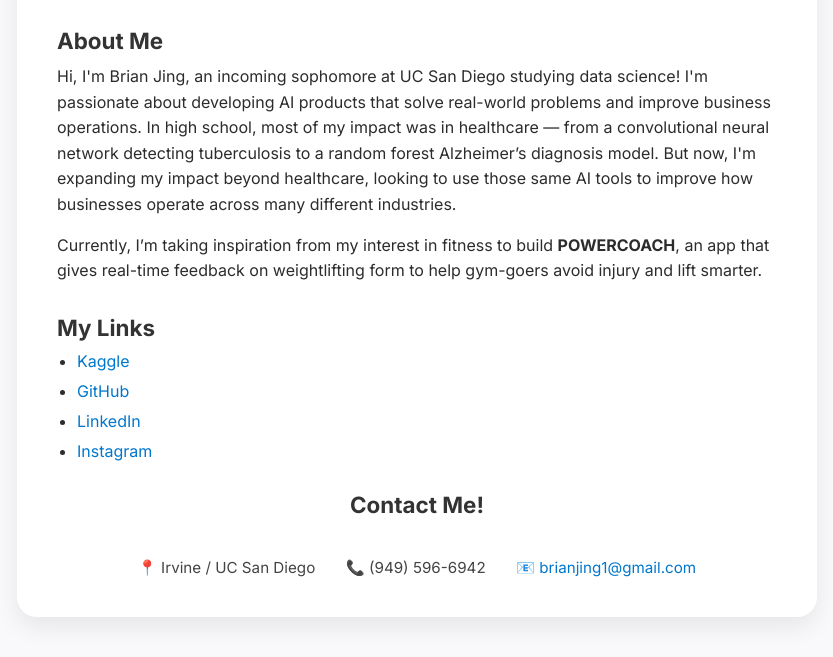
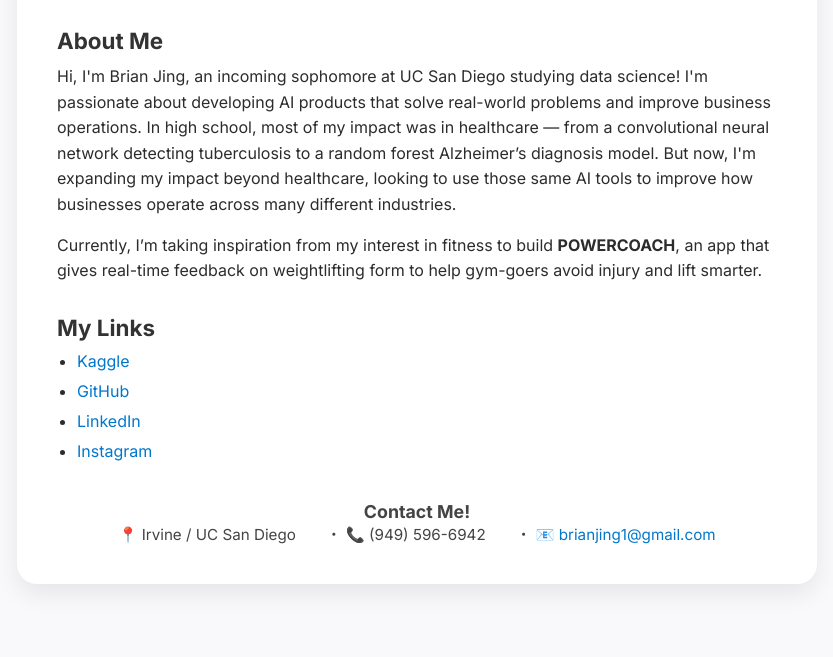
Before and after one commit to brianjjing/brianjjing.github.io, a plain HTML site: page index.html in a window 1280 px wide. Shown: the part 172-829 px from the top of the page, without its empty margins (223-1056 px from the left). After the commit the page ends 800 px from the top, so only its background shows below. Drawn offline with Linux system fonts and the light colour scheme.

Commit message:
Update index.html

```diff
--- a/index.html
+++ b/index.html
@@ -98,9 +98,9 @@
       <li><a href="https://instagram.com/brianjingy" target="_blank">Instagram</a></li>
     </ul>
 
-    <h2 style = "text-align: center;">Contact Me!</h2>
     <div class="contact">
-      📍 Irvine / UC San Diego  📞 (949) 596-6942  📧 <a href="mailto:brianjing1@gmail.com">brianjing1@gmail.com</a>
+      <h3 style = "text-align: center;">Contact Me!</h3>
+      📍 Irvine / UC San Diego  ・  📞 (949) 596-6942  ・  📧 <a href="mailto:brianjing1@gmail.com">brianjing1@gmail.com</a>
     </div>
   </div>
 </body>
```
